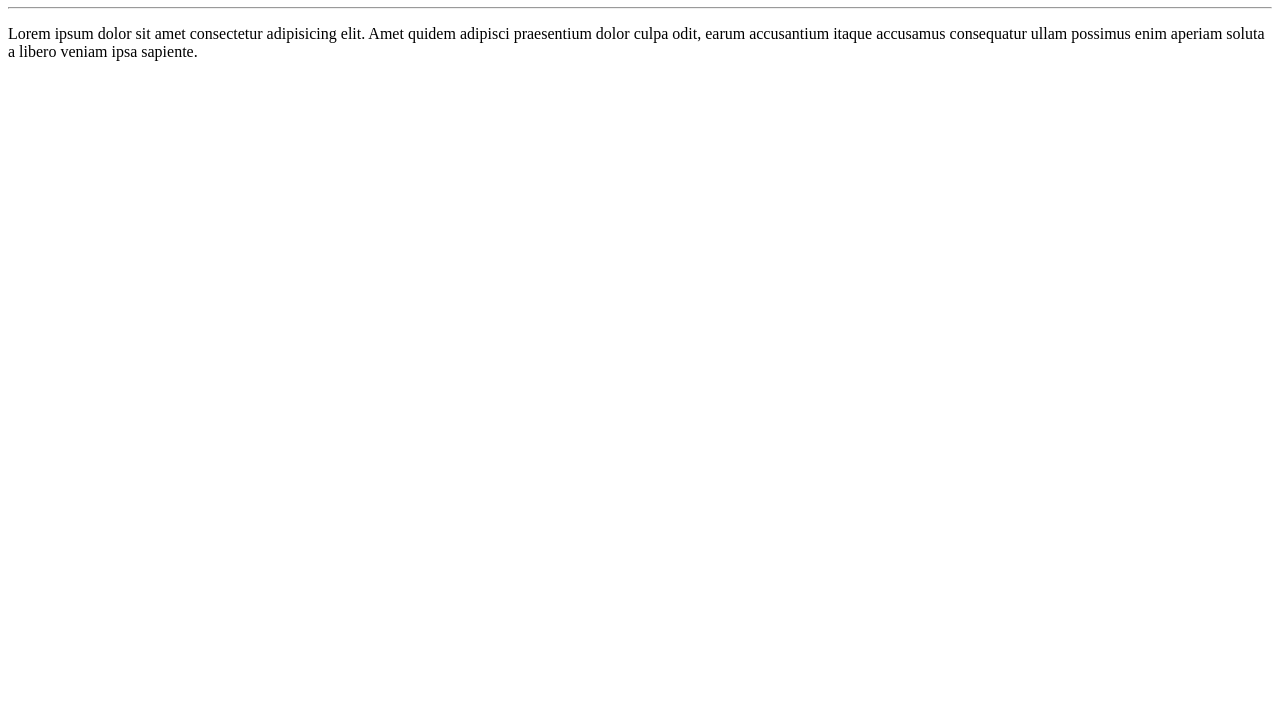
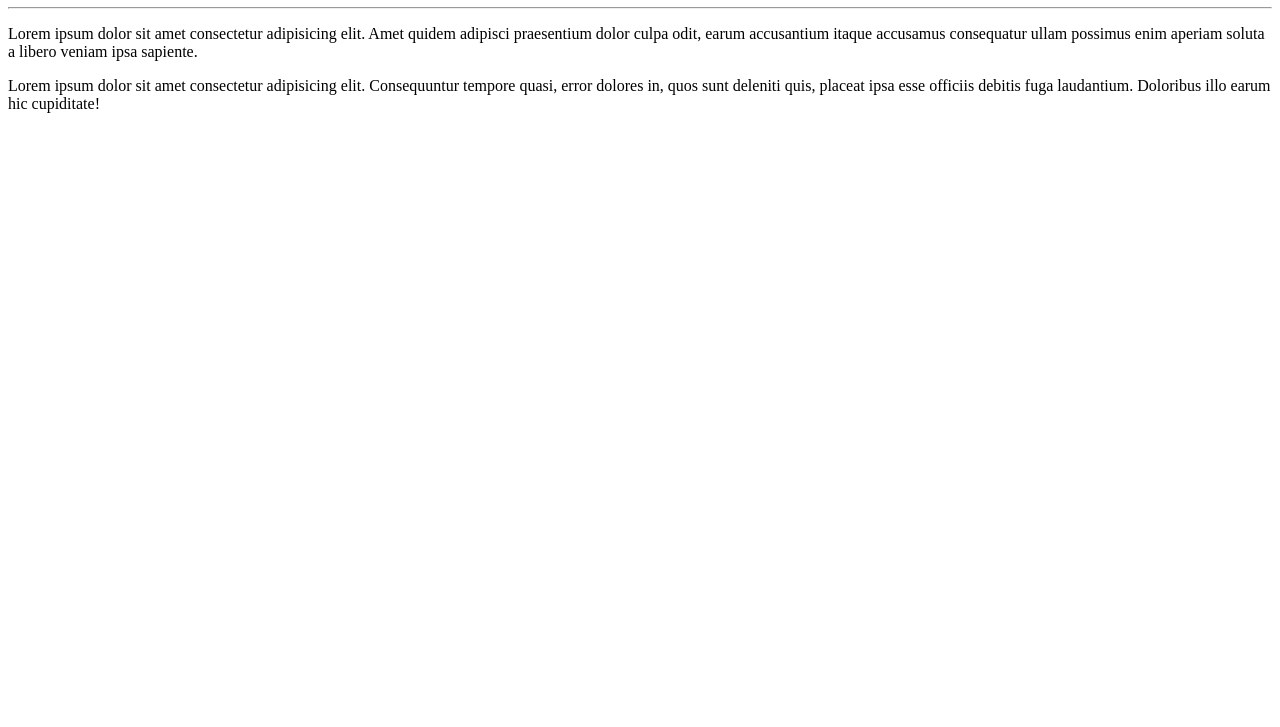
Before and after one commit to laudenir/Ola_Mundo, a plain HTML site: page site-exemplo/index.html in a window 1280 px wide. Shown: the part 73-800 px from the top of the page. Drawn offline with Linux system fonts and the light colour scheme.

Commit message:
adicionei um paragrafo

```diff
--- a/site-exemplo/index.html
+++ b/site-exemplo/index.html
@@ -9,5 +9,6 @@
     <h1>Olá, Mundo!</h1>
     <hr>
     <p>Lorem ipsum dolor sit amet consectetur adipisicing elit. Amet quidem adipisci praesentium dolor culpa odit, earum accusantium itaque accusamus consequatur ullam possimus enim aperiam soluta a libero veniam ipsa sapiente.</p>
+    <p>Lorem ipsum dolor sit amet consectetur adipisicing elit. Consequuntur tempore quasi, error dolores in, quos sunt deleniti quis, placeat ipsa esse officiis debitis fuga laudantium. Doloribus illo earum hic cupiditate!</p>
 </body>
 </html>
```
